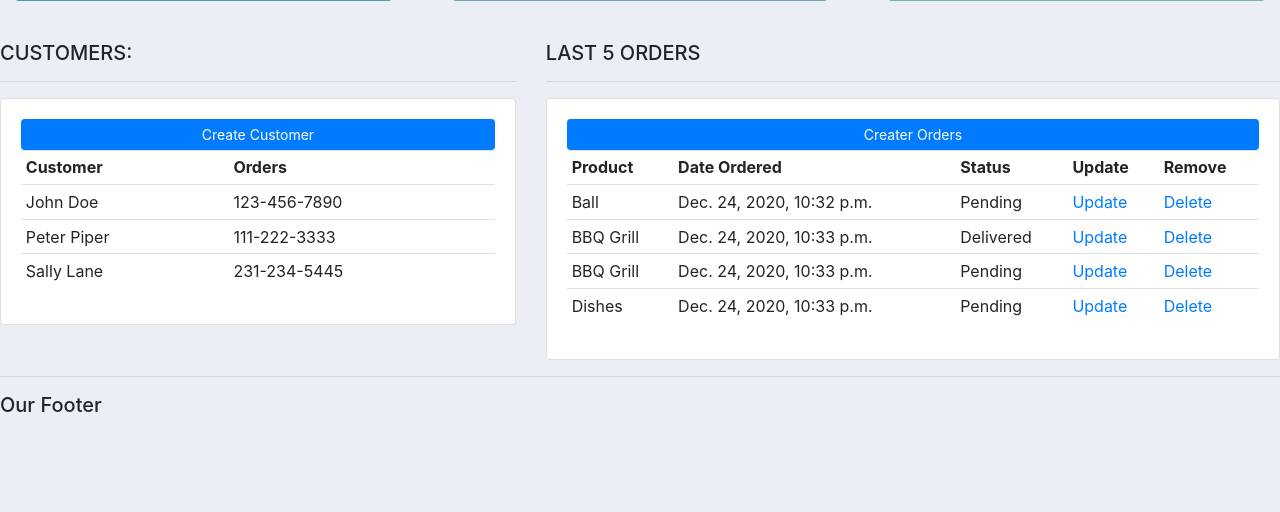
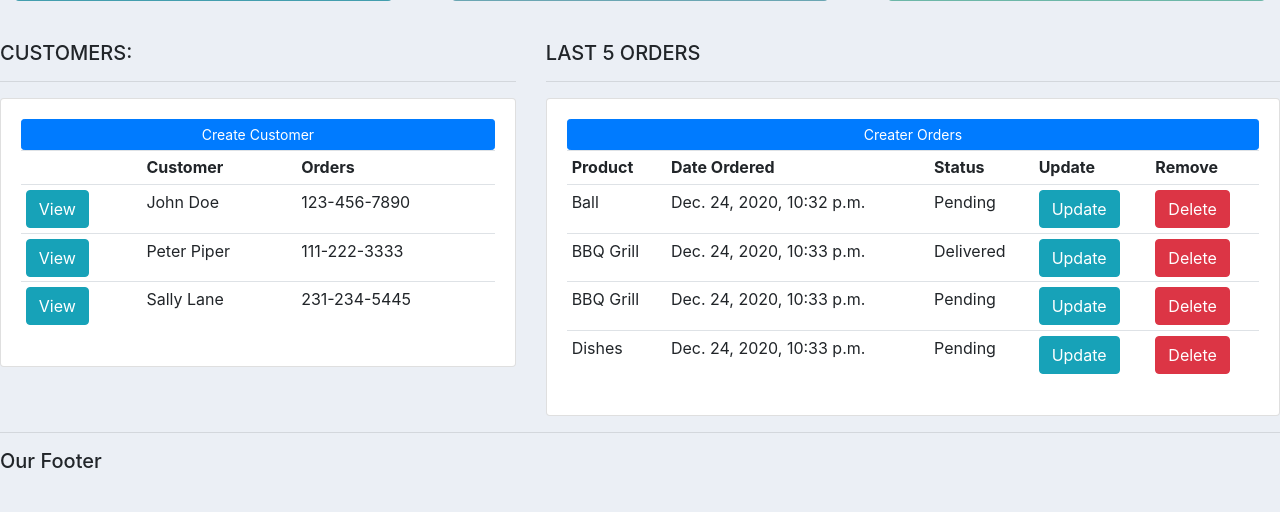
Before and after one commit to spenpeq-cav/customer_management_app, a Django app: page / in a window 1280 px wide. Shown: the part 288-800 px from the top of the page. Run offline with Django 3.2, Linux system fonts and the light colour scheme; data comes from the database, SQL or seed files in the repository; some libraries are stand-ins or nearby versions.

Commit message:
Added navbar links, dashboard links for customers, button styling

```diff
--- a/crm/accounts/templates/accounts/dashboard.html
+++ b/crm/accounts/templates/accounts/dashboard.html
@@ -15,12 +15,14 @@
             </a>
             <table class="table table-sm">
                 <tr>
+                    <th></th>
                     <th>Customer</th>
                     <th>Orders</th>
                 </tr>
 
                 {% for customer in customers %}
                     <tr>
+                        <td><a class="btn btn-small btn-info" href="{% url 'customer' customer.id %}">View</a></td>
                         <td>{{customer.name}}</td>
                         <td>{{customer.phone}}</td>
                     </tr>
@@ -50,8 +52,8 @@
                         <td>{{order.product}}</td>
                         <td>{{order.date_created}}</td>
                         <td>{{order.status}}</td>
-                        <td><a href="">Update</a></td>
-                        <td><a href="">Delete</a></td>
+                        <td><a class="btn btn-small btn-info" href="">Update</a></td>
+                        <td><a class="btn btn-small btn-danger" href="">Delete</a></td>
                     </tr>
                 {% endfor %}
 
--- a/crm/accounts/templates/accounts/navbar.html
+++ b/crm/accounts/templates/accounts/navbar.html
@@ -8,10 +8,10 @@
     <div class="collapse navbar-collapse" id="navbarNav">
       <ul class="navbar-nav">
         <li class="nav-item active">
-          <a class="nav-link" href="#">Dashboard</a>
+          <a class="nav-link" href="{% url 'home' %}">Dashboard</a>
         </li>
         <li class="nav-item">
-          <a class="nav-link" href="#">Products</a>
+          <a class="nav-link" href="{% url 'products' %}">Products</a>
         </li>
 
       </ul>
--- a/crm/accounts/urls.py
+++ b/crm/accounts/urls.py
@@ -2,8 +2,8 @@ from django.urls import path
 from . import views
 
 urlpatterns = [
-    path('', views.home),
-    path('products/', views.products),
-    path('customer/<str:pk>', views.customer),
+    path('', views.home, name="home"),
+    path('products/', views.products, name="products"),
+    path('customer/<str:pk>', views.customer, name="customer"),
 
 ]
```
